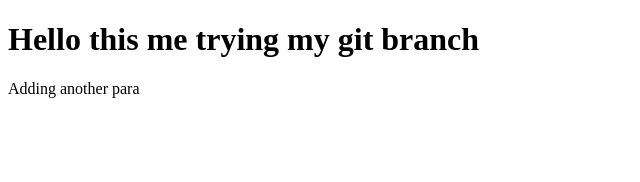
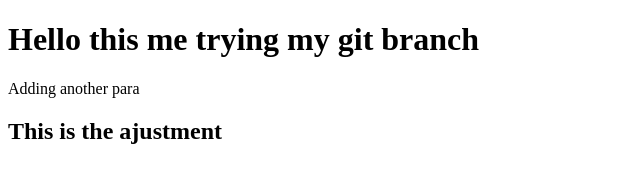
Before and after one commit to Tinko-cpu/hello, a plain HTML site: page index.html in a window 1280 px wide. Shown: the whole page, without its empty margins (0-640 px from the left). Drawn offline with Linux system fonts and the light colour scheme.

Commit message:
final commit

```diff
--- a/index.html
+++ b/index.html
@@ -8,5 +8,6 @@
 <body>
     <h1>Hello this me trying my git branch</h1>
     <p>Adding another para</p>
+    <h2>This is the ajustment </h2>
 </body>
 </html>
```
